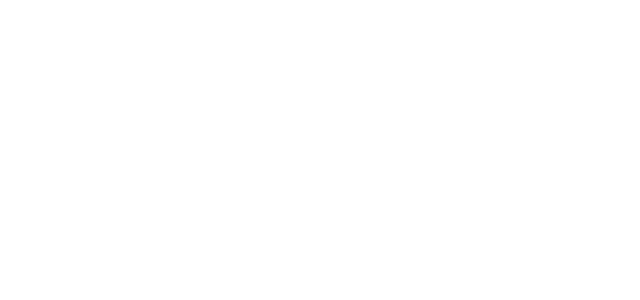
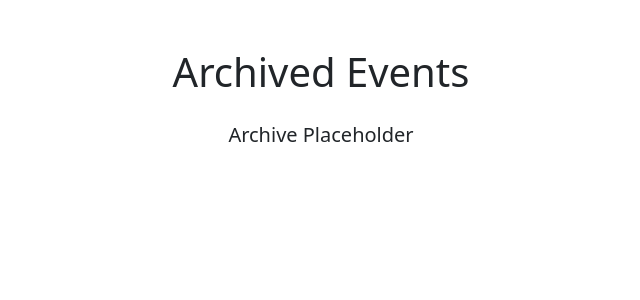
Before and after one commit to camcarthur/lucke-frontend, a React (Create React App) app: page /archive in a window 1280 px wide. Before the commit this address had no page. Shown: the top 300 px of the page, without its empty margins (319-959 px from the left). Built offline with nearby package versions, Linux system fonts and the light colour scheme.

Commit message:
add archive framework and button on bettorPortal

```diff
--- a/src/App.js
+++ b/src/App.js
@@ -6,7 +6,8 @@ import AdminPortal from './pages/adminPortal';
 import BettingPortal from './pages/bettorPortal';
 import ProtectedRoute from './components/ProtectedRoute';
 import AdminRoute from './components/AdminRoute';
-import Withdraw from './pages/Withdraw'; // ✅ Step 1: Import Withdraw page
+import Withdraw from './pages/Withdraw';
+import Archive from './pages/Archive';
 
 function App() {
   return (
@@ -31,7 +32,8 @@ function App() {
             </ProtectedRoute>
           }
         />
-        <Route path="/withdraw" element={<Withdraw />} /> {/* ✅ Step 2: New Route */}
+        <Route path="/withdraw" element={<Withdraw />} />
+        <Route path="/archive" element={<Archive />} />
       </Routes>
     </Router>
   );
--- /dev/null
+++ b/src/pages/Archive.js
@@ -0,0 +1,13 @@
+// src/pages/Archive.js
+import React from 'react';
+
+function Archive() {
+  return (
+    <div className="container pt-5 text-center">
+      <h1>Archived Events</h1>
+      <p className="lead mt-4">Archive Placeholder</p>
+    </div>
+  );
+}
+
+export default Archive;
--- a/src/pages/bettorPortal.js
+++ b/src/pages/bettorPortal.js
@@ -238,6 +238,12 @@ export default function BettingPortal() {
               ))}
             </ul>
           </div>
+          <button
+            className="btn btn-outline-secondary w-100"
+            onClick={() => navigate('/archive')}
+          >
+          View Archives
+          </button>
         </aside>
 
         {/* Main Panel */}
```
